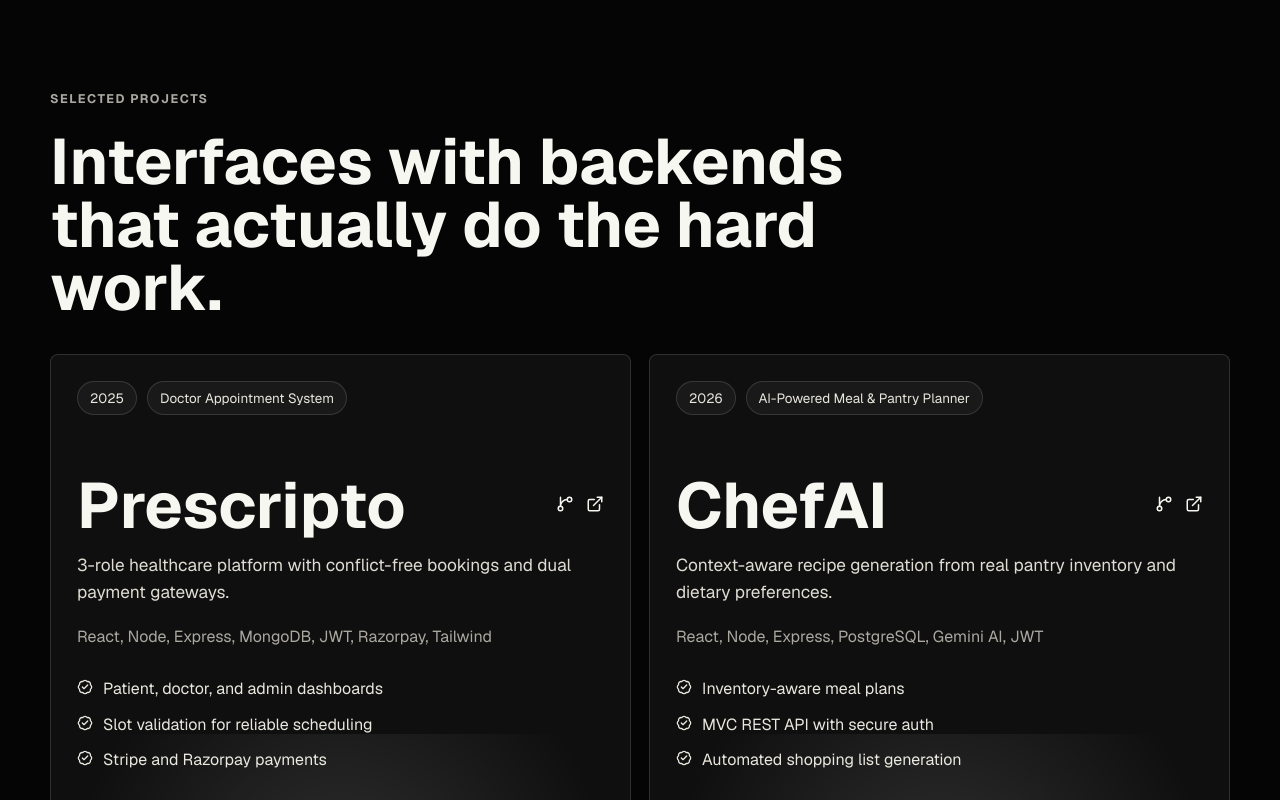
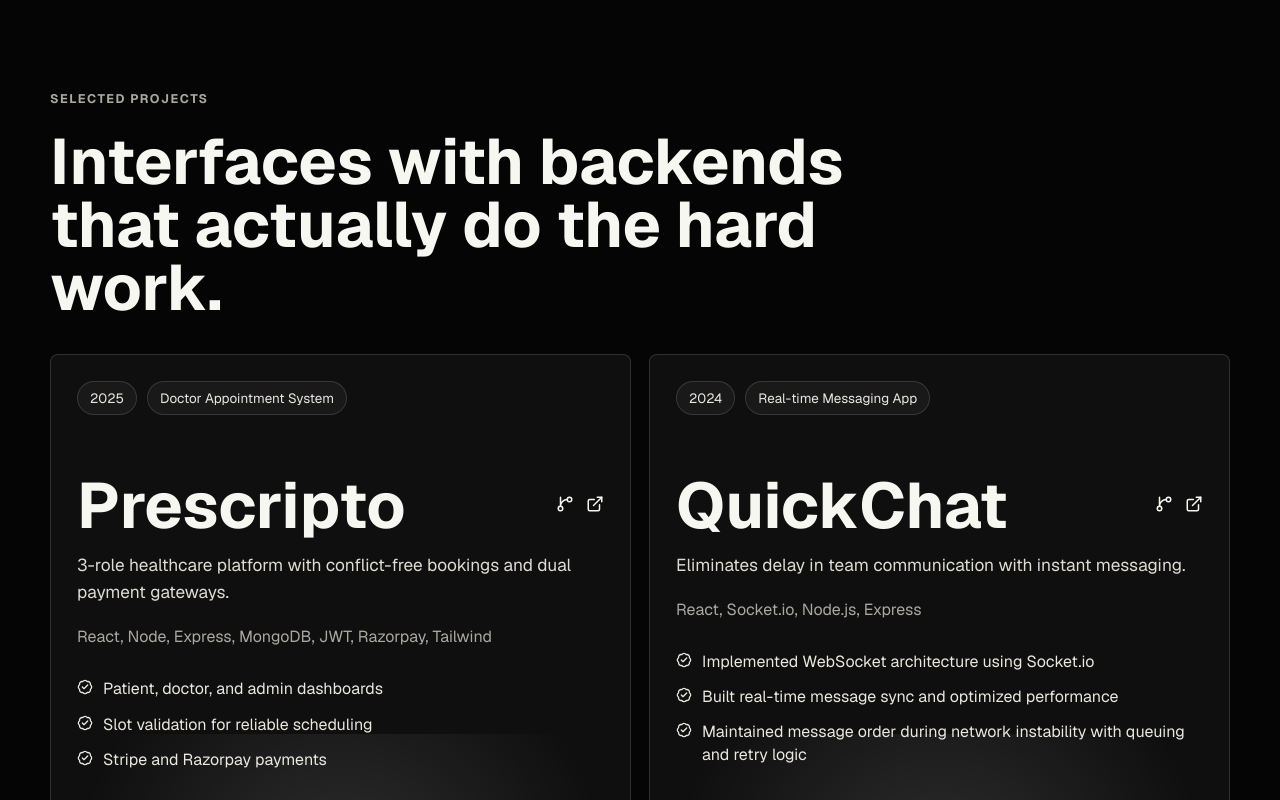
Before and after one commit to imadityameena/Aditya_portfolio, a React (Vite) app: page / in a window 1280 px wide. Shown: the part 2000-2800 px from the top of the page. Built offline with nearby package versions, Linux system fonts and the light colour scheme.

Commit message:
added more projects

```diff
--- a/src/App.jsx
+++ b/src/App.jsx
@@ -87,6 +87,20 @@
     live: "https://prescripto-hospital-app.vercel.app/",
   },
   {
+    name: "QuickChat",
+    year: "2024",
+    type: "Real-time Messaging App",
+    stack: "React, Socket.io, Node.js, Express",
+    impact: "Eliminates delay in team communication with instant messaging.",
+    points: [
+      "Implemented WebSocket architecture using Socket.io",
+      "Built real-time message sync and optimized performance",
+      "Maintained message order during network instability with queuing and retry logic",
+    ],
+    github: "https://github.com/imadityameena/quickchat",
+    live: "#",
+  },
+  {
     name: "ChefAI",
     year: "2026",
     type: "AI-Powered Meal & Pantry Planner",
@@ -100,6 +114,62 @@
     ],
     github: "https://github.com/imadityameena/chefai",
     live: "https://chef-ai-xqr8.vercel.app/",
+  },
+  {
+    name: "The Films",
+    year: "2024",
+    type: "Frontend Only - Movie Discovery Platform",
+    stack: "React, Tailwind CSS, Redux, TMDB API",
+    impact: "Makes movie discovery easier with personalized recommendations.",
+    points: [
+      "Built frontend with Redux state management",
+      "Integrated TMDB API for real-time data and trailers",
+      "Managed complex API rate limits with intelligent caching and batching",
+    ],
+    github: "https://github.com/imadityameena/the-films",
+    live: "#",
+  },
+  {
+    name: "Tomato",
+    year: "2024",
+    type: "Frontend Only - Food Ordering Platform",
+    stack: "Next.js, React, Tailwind CSS, Figma",
+    impact: "Streamlines food ordering with an intuitive checkout process.",
+    points: [
+      "Built complete UI/UX from Figma designs",
+      "Implemented cart logic with persistent state",
+      "Handled complex discount calculations with a robust pricing engine",
+    ],
+    github: "https://github.com/imadityameena/tomato",
+    live: "#",
+  },
+  {
+    name: "Medicure",
+    year: "2024",
+    type: "Frontend Only - Mental Health Resources",
+    stack: "React, Next.js, Tailwind CSS, Responsive UI",
+    impact: "Provides accessible mental health resources for students.",
+    points: [
+      "Designed and built complete interface with Next.js",
+      "Created an empathetic, non-clinical UI through user research",
+      "Ensured privacy-first design for sensitive user data",
+    ],
+    github: "https://github.com/imadityameena/medicure",
+    live: "#",
+  },
+  {
+    name: "Cryptoplace",
+    year: "2024",
+    type: "Frontend Only - Crypto Market Tracker",
+    stack: "React, CoinGecko API, React Router, Google Charts",
+    impact: "Simplifies crypto market tracking with real-time price updates.",
+    points: [
+      "Integrated CoinGecko API and built dynamic charts",
+      "Implemented efficient search across 1000+ cryptocurrencies",
+      "Optimized rendering of frequent data updates using React.memo and debouncing",
+    ],
+    github: "https://github.com/imadityameena/cryptoplace",
+    live: "#",
   },
 ];
 
```
